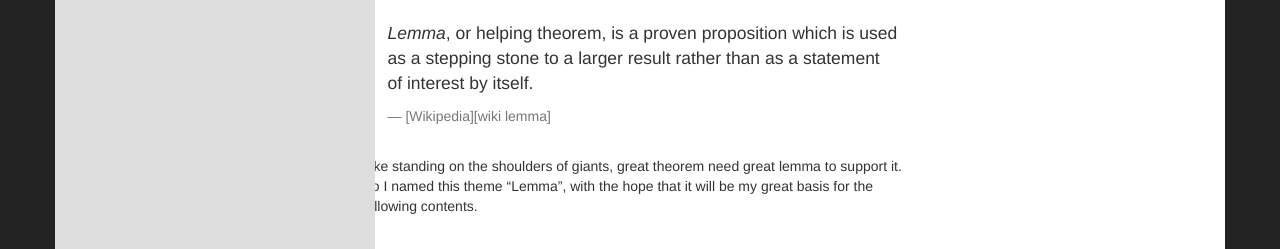
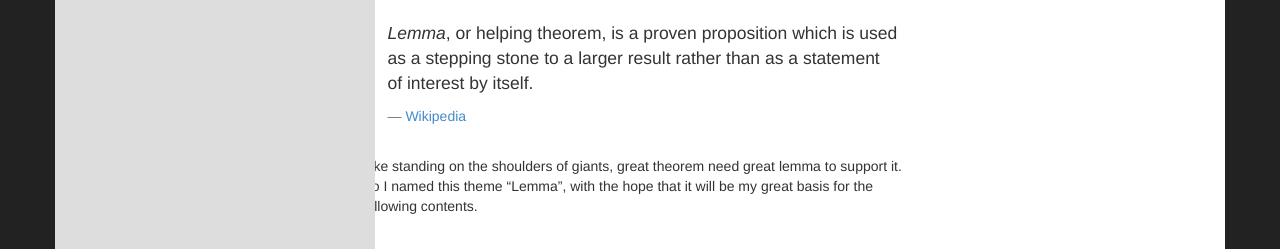
Before and after one commit to neizod/lemma-theme, a Jekyll site: the page built from _posts/2014-10-06-why-lemma.md, in a window 1280 px wide. Shown: the part 651-900 px from the top of the page. Built offline with Jekyll 4.4.1, drawn with Linux system fonts in a browser that asks for light colours; Markdown is read by kramdown in place of the engine named in the settings.

Commit message:
[ui] fix example markdown inside html element not render.

```diff
--- a/_posts/2014-10-06-why-lemma.md
+++ b/_posts/2014-10-06-why-lemma.md
@@ -27,9 +27,6 @@ My labatory is Theory Research Group, and I like to observe and define new theor
 
 > *Lemma*, or helping theorem, is a proven proposition which is used as a stepping stone to a larger result rather than as a statement of interest by itself.
 >
-> <footer><cite>[Wikipedia][wiki lemma]</cite></footer>
+> <footer><cite><a href="https://en.wikipedia.org/wiki/Lemma_(mathematics)">Wikipedia</a></cite></footer>
 
 Like standing on the shoulders of giants, great theorem need great lemma to support it. So I named this theme "Lemma", with the hope that it will be my great basis for the following contents.
-
-
-[wiki lemma]: https://en.wikipedia.org/wiki/Lemma_(mathematics)
```
